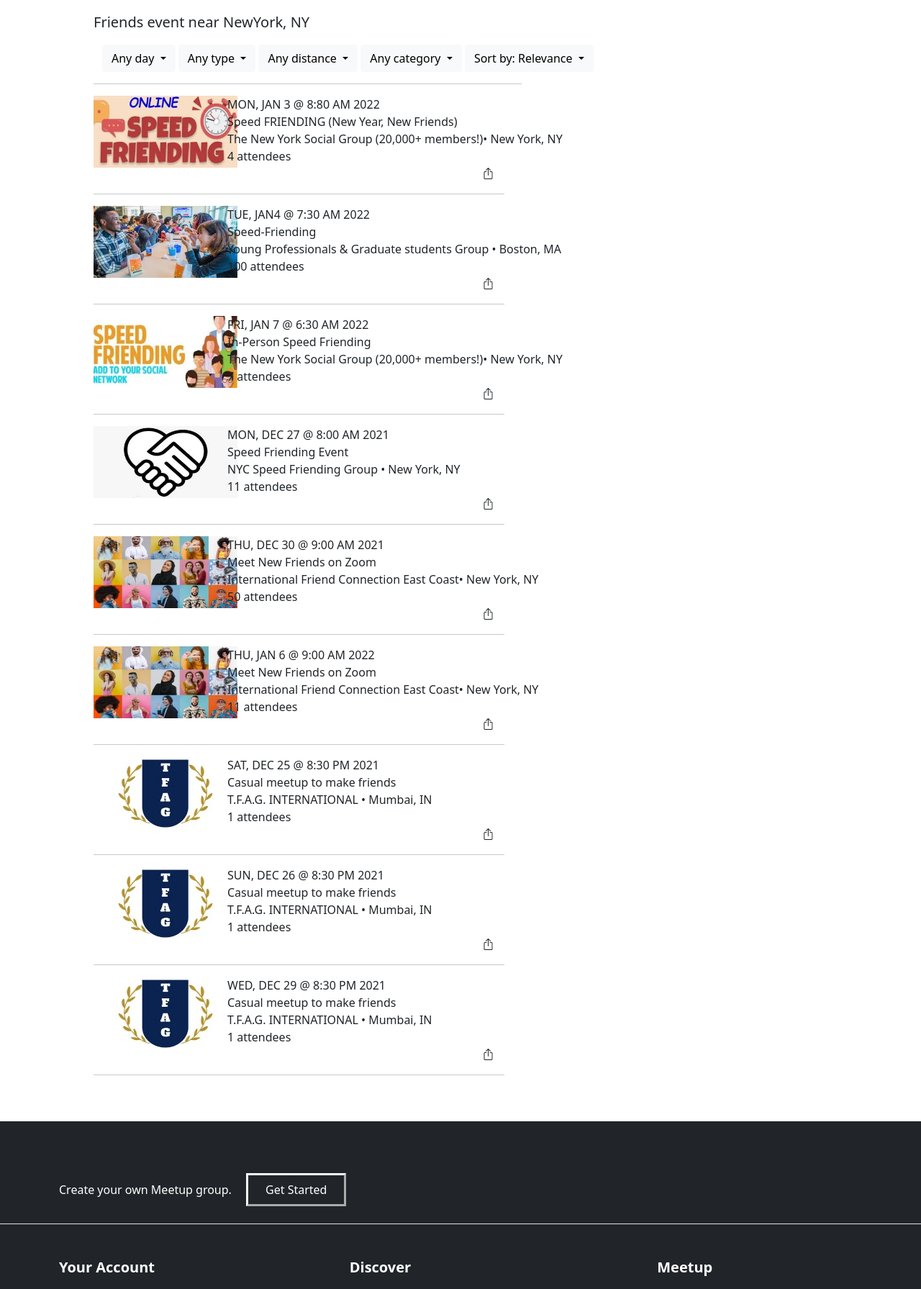
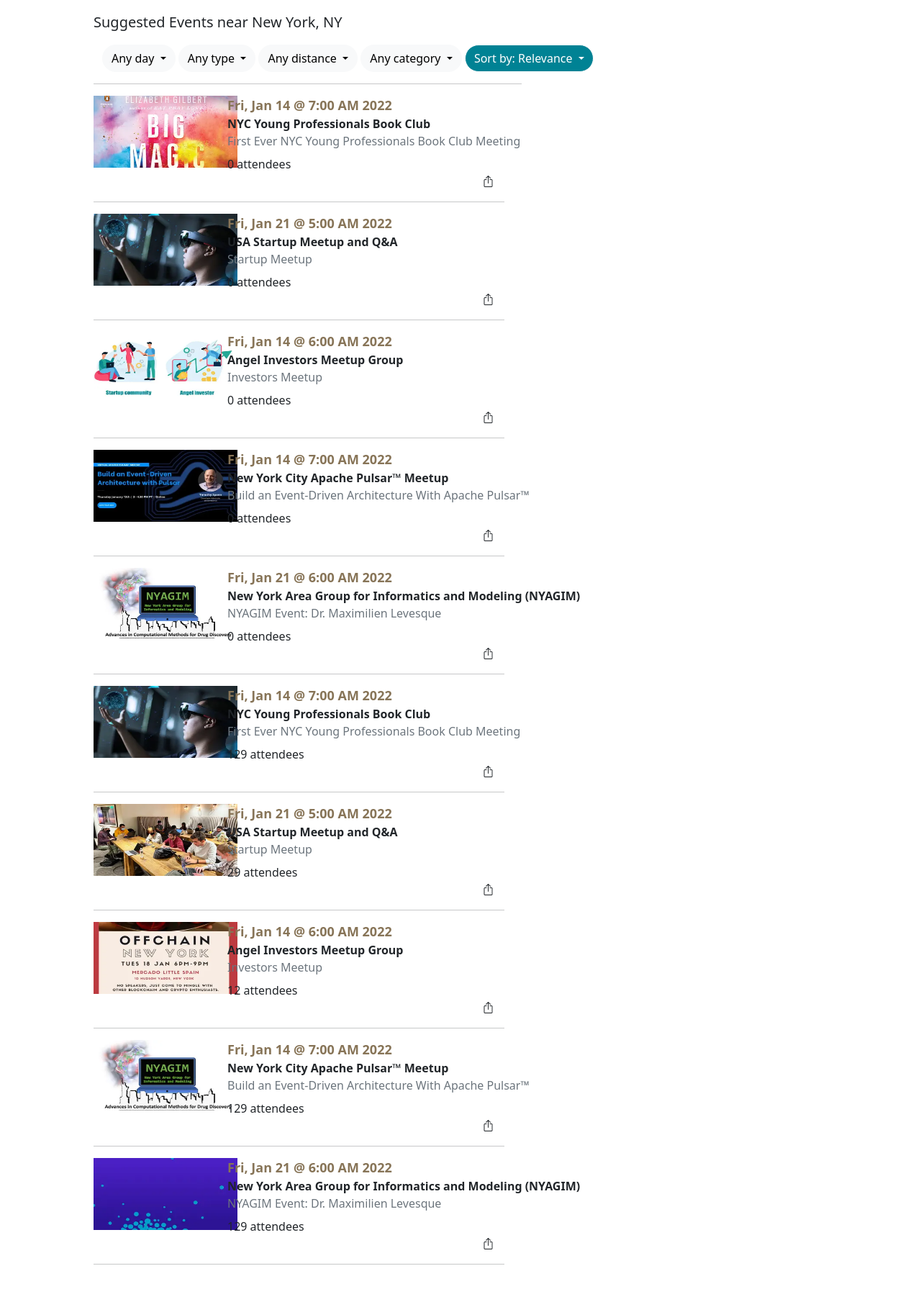
Before and after one commit to 05-1951060517-NguyenQuynhAnh/Nhom9_BTL_CNWeb, a PHP site: page /test/find.php in a window 1280 px wide. Shown: the part 129-1920 px from the top of the page at 72% size. Run offline with PHP 8.4, Linux system fonts and the light colour scheme; data comes from the database, SQL or seed files in the repository; both versions use the stored data as it was after the commit; some libraries are stand-ins or nearby versions.

Commit message:
update find.php

```diff
--- a/find.php
+++ b/find.php
@@ -1,3 +1,4 @@
+<?php include('config/database.php'); ?>
 <!DOCTYPE html>
 <html lang="en">
 
@@ -83,10 +84,10 @@
         </nav>
         <div class="tab-content mx-5" id="nav-tabContent">
             <div class="tab-pane fade show active" id="nav-home" role="tabpanel" aria-labelledby="nav-home-tab">
-                <p class="lead mt-3">Friends event near NewYork, NY</p>
+                <p class="lead mt-3">Suggested Events near New York, NY</p>
                 <div class="container">
-                    <div class="btn-group">
-                        <button type="button" class="btn btn-light dropdown-toggle" data-bs-toggle="dropdown"
+                    <div class="btn-group" >
+                        <button type="button" class="btn btn-light dropdown-toggle" style="border-radius:100px;" data-bs-toggle="dropdown"
                             aria-expanded="false">
                             Any day
                         </button>
@@ -103,7 +104,7 @@
                     </div>
 
                     <div class="btn-group">
-                        <button type="button" class="btn btn-light dropdown-toggle" data-bs-toggle="dropdown"
+                        <button type="button" class="btn btn-light dropdown-toggle" style="border-radius:100px;" data-bs-toggle="dropdown"
                             aria-expanded="false">
                             Any type
                         </button>
@@ -115,7 +116,7 @@
                     </div>
 
                     <div class="btn-group">
-                        <button type="button" class="btn btn-light dropdown-toggle" data-bs-toggle="dropdown"
+                        <button type="button" class="btn btn-light dropdown-toggle" style="border-radius:100px;" data-bs-toggle="dropdown"
                             aria-expanded="false">
                             Any distance
                         </button>
@@ -131,7 +132,7 @@
                     </div>
 
                     <div class="btn-group">
-                        <button type="button" class="btn btn-light dropdown-toggle" data-bs-toggle="dropdown"
+                        <button type="button" class="btn btn-light dropdown-toggle" style="border-radius:100px;" data-bs-toggle="dropdown"
                             aria-expanded="false">
                             Any category
                         </button>
@@ -149,7 +150,7 @@
                     </div>
 
                     <div class="btn-group">
-                        <button type="button" class="btn btn-light dropdown-toggle" data-bs-toggle="dropdown"
+                        <button type="button" class="btn btn-light dropdown-toggle" style="border-radius:100px; background:#008294; color:#fff;" data-bs-toggle="dropdown"
                             aria-expanded="false">
                             Sort by: Relevance
                         </button>
@@ -162,15 +163,35 @@
                 </div>
                 <hr class="col-md-7">
 
+                <?php
+
+                            //Getting Foods from Database that are active and featured
+                            //SQL Query
+                            $sql = "SELECT * FROM tb_event ";
+
+                            //Execute the Query
+                            $res = mysqli_query($conn, $sql);
+
+                            //Count Rows
+                            $count = mysqli_num_rows($res);
+
+                            //CHeck whether food available or not
+                            if($count>0)
+                            {
+                                //Food Available
+                                while($row=mysqli_fetch_assoc($res))
+                                {
+                        ?>
+
                 <div class="row col-md-12">
                     <div class="col-md-2">
-                        <img src="images/ev1.jpg" width="200" height="100" alt="">
+                        <img src="image/<?php echo $row['img_name'] ?>" width="200" height="100" alt="">
                     </div>
                     <div class="col-md-9 ms-3">
-                        <div>MON, JAN 3 @ 8:80 AM 2022</div>
-                        <div>Speed FRIENDING (New Year, New Friends)</div>
-                        <div>The New York Social Group (20,000+ members!)• New York, NY </div>
-                        <div>4 attendees</div>
+                        <div class="fw-bold" style="font-size: 18px;color: #877457;"><?php echo $row['thoigian'] ?></div>
+                        <div class="fw-bold"><?php echo $row['name'] ?></div>
+                        <div class="text-muted"><?php echo $row['content'] ?></div>
+                        <div class="mt-2"><?php echo $row['atten'] ?> attendees</div>
                         <div class="col-md-6 d-flex justify-content-end">
                             <i class="bi bi-box-arrow-up"></i>
                         </div>
@@ -179,150 +200,11 @@
                         <hr class="mt-3">
                     </div>
                 </div>
+                <?php
+                                }
+                            }
+                ?>
 
-                <div class="row col-md-12">
-                    <div class="col-md-2">
-                        <img src="images/ev2.jpg" width="200" height="100" alt="">
-                    </div>
-                    <div class="col-md-9 ms-3">
-                        <div>TUE, JAN4 @ 7:30 AM 2022</div>
-                        <div>Speed-Friending</div>
-                        <div>Young Professionals & Graduate students Group • Boston, MA </div>
-                        <div>100 attendees</div>
-                        <div class="col-md-6 d-flex justify-content-end">
-                            <i class="bi bi-box-arrow-up"></i>
-                        </div>
-                    </div>
-                    <div class="col-md-7">
-                        <hr class="mt-3">
-                    </div>
-                </div>
-
-                <div class="row col-md-12">
-                    <div class="col-md-2">
-                        <img src="images/a1.jpg" width="200" height="100" alt="">
-                    </div>
-                    <div class="col-md-9 ms-3">
-                        <div>FRI, JAN 7 @ 6:30 AM 2022</div>
-                        <div>In-Person Speed Friending</div>
-                        <div>The New York Social Group (20,000+ members!)• New York, NY </div>
-                        <div>7 attendees</div>
-                        <div class="col-md-6 d-flex justify-content-end">
-                            <i class="bi bi-box-arrow-up"></i>
-                        </div>
-                    </div>
-                    <div class="col-md-7">
-                        <hr class="mt-3">
-                    </div>
-                </div>
-
-                <div class="row col-md-12">
-                    <div class="col-md-2">
-                        <img src="images/ev3.jpg" width="200" height="100" alt="">
-                    </div>
-                    <div class="col-md-9 ms-3">
-                        <div>MON, DEC 27 @ 8:00 AM 2021</div>
-                        <div>Speed Friending Event</div>
-                        <div>NYC Speed Friending Group • New York, NY </div>
-                        <div>11 attendees</div>
-                        <div class="col-md-6 d-flex justify-content-end">
-                            <i class="bi bi-box-arrow-up"></i>
-                        </div>
-                    </div>
-                    <div class="col-md-7">
-                        <hr class="mt-3">
-                    </div>
-                </div>
-
-                <div class="row col-md-12">
-                    <div class="col-md-2">
-                        <img src="images/ev4.jpg" width="200" height="100" alt="">
-                    </div>
-                    <div class="col-md-9 ms-3">
-                        <div>THU, DEC 30 @ 9:00 AM 2021</div>
-                        <div>Meet New Friends on Zoom</div>
-                        <div>International Friend Connection East Coast• New York, NY </div>
-                        <div>50 attendees</div>
-                        <div class="col-md-6 d-flex justify-content-end">
-                            <i class="bi bi-box-arrow-up"></i>
-                        </div>
-                    </div>
-                    <div class="col-md-7">
-                        <hr class="mt-3">
-                    </div>
-                </div>
-
-                <div class="row col-md-12">
-                    <div class="col-md-2">
-                        <img src="images/ev4.jpg" width="200" height="100" alt="">
-                    </div>
-                    <div class="col-md-9 ms-3">
-                        <div>THU, JAN 6 @ 9:00 AM 2022</div>
-                        <div>Meet New Friends on Zoom</div>
-                        <div>International Friend Connection East Coast• New York, NY </div>
-                        <div>11 attendees</div>
-                        <div class="col-md-6 d-flex justify-content-end">
-                            <i class="bi bi-box-arrow-up"></i>
-                        </div>
-                    </div>
-                    <div class="col-md-7">
-                        <hr class="mt-3">
-                    </div>
-                </div>
-
-                <div class="row col-md-12">
-                    <div class="col-md-2">
-                        <img src="images/ev5.jpg" width="200" height="100" alt="">
-                    </div>
-                    <div class="col-md-9 ms-3">
-                        <div>SAT, DEC 25 @ 8:30 PM 2021</div>
-                        <div>Casual meetup to make friends</div>
-                        <div>T.F.A.G. INTERNATIONAL • Mumbai, IN </div>
-                        <div>1 attendees</div>
-                        <div class="col-md-6 d-flex justify-content-end">
-                            <i class="bi bi-box-arrow-up"></i>
-                        </div>
-                    </div>
-                    <div class="col-md-7">
-                        <hr class="mt-3">
-                    </div>
-                </div>
-
-                <div class="row col-md-12">
-                    <div class="col-md-2">
-                        <img src="images/ev5.jpg" width="200" height="100" alt="">
-                    </div>
-                    <div class="col-md-9 ms-3">
-                        <div>SUN, DEC 26 @ 8:30 PM 2021</div>
-                        <div>Casual meetup to make friends</div>
-                        <div>T.F.A.G. INTERNATIONAL • Mumbai, IN </div>
-                        <div>1 attendees</div>
-                        <div class="col-md-6 d-flex justify-content-end">
-                            <i class="bi bi-box-arrow-up"></i>
-                        </div>
-                    </div>
-                    <div class="col-md-7">
-                        <hr class="mt-3">
-                    </div>
-                </div>
-
-                <div class="row col-md-12">
-                    <div class="col-md-2">
-                        <img src="images/ev5.jpg" width="200" height="100" alt="">
-                    </div>
-                    <div class="col-md-9 ms-3">
-                        <div>WED, DEC 29 @ 8:30 PM 2021</div>
-                        <div>Casual meetup to make friends</div>
-                        <div>T.F.A.G. INTERNATIONAL • Mumbai, IN </div>
-                        <div>1 attendees</div>
-                        <div class="col-md-6 d-flex justify-content-end">
-                            <i class="bi bi-box-arrow-up"></i>
-                        </div>
-                    </div>
-                    <div class="col-md-7">
-                        <hr class="mt-3">
-                    </div>
-                </div>
 
             </div>
             <div class="tab-pane fade" id="nav-profile" role="tabpanel" aria-labelledby="nav-profile-tab">
```
Also changed, not shown: images/meetup (1).sql (added, +153 -0 lines), images/meetup.sql (added, +153 -0 lines), image/e1.webp (added), image/e2.webp (added), image/e3.webp (added), image/e4.webp (added), image/e5.webp (added), image/e6.webp (added), images/e1.webp (added), images/e2.webp (added), images/e3.webp (added), images/e4.webp (added), images/e5.webp (added), images/e6.webp (added).
